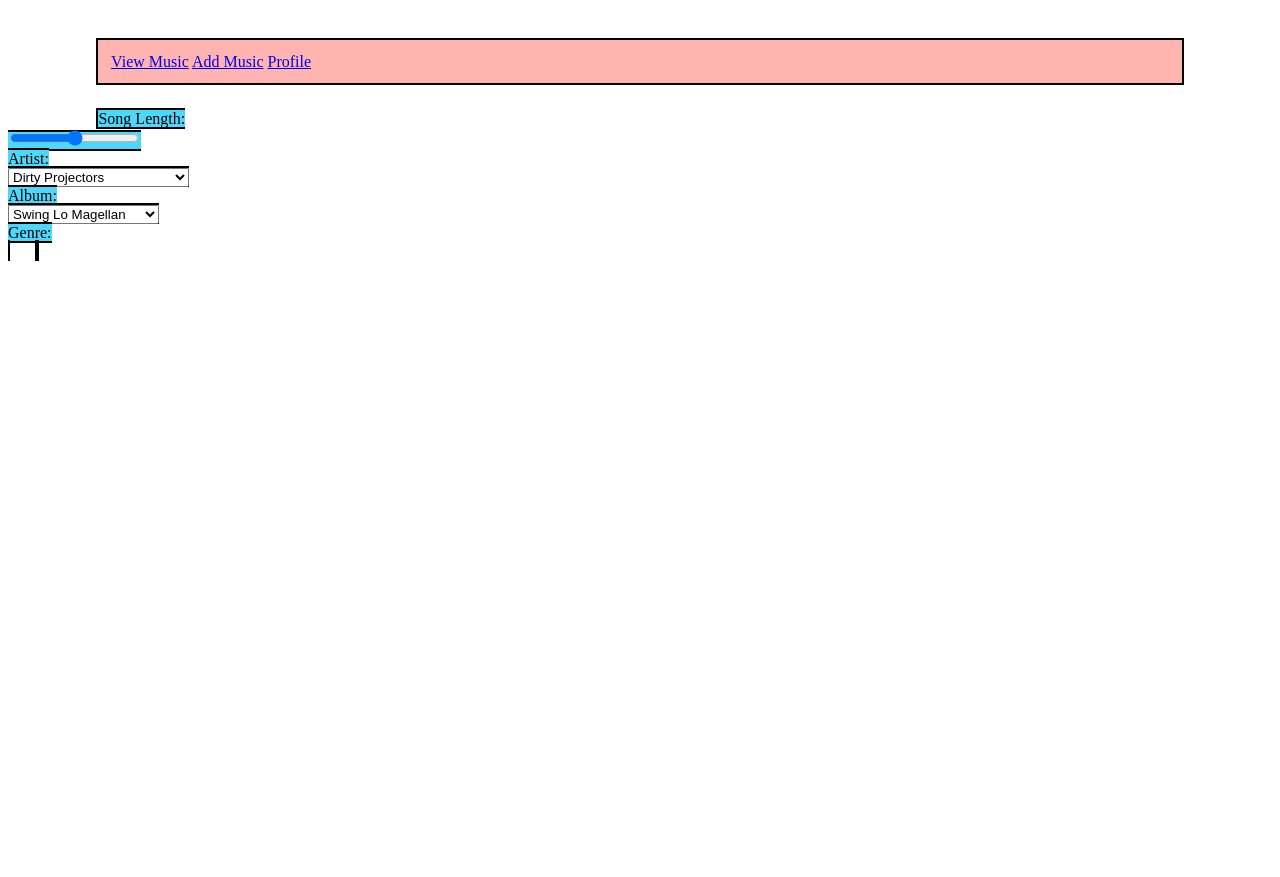
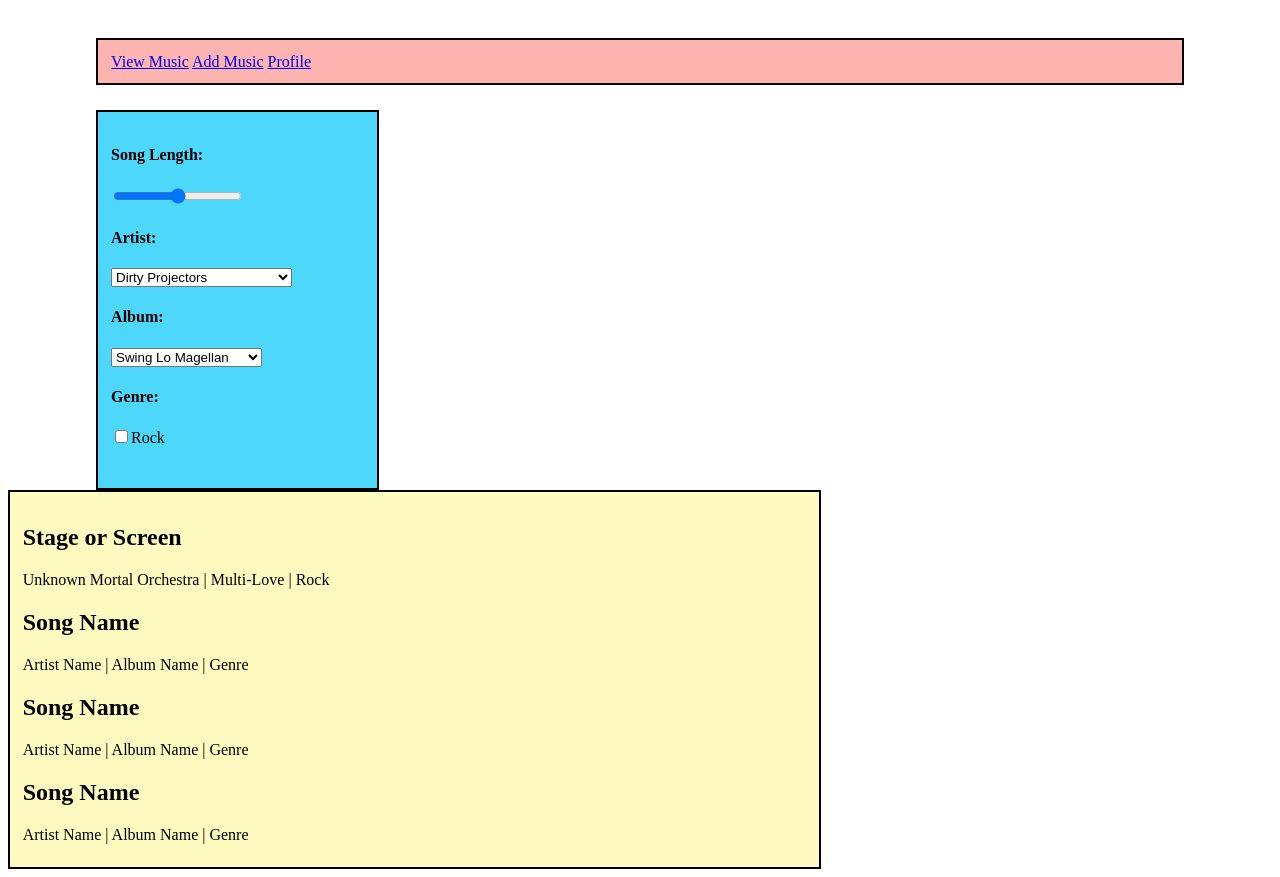
Before and after one commit to m-tambo/freakin-music-history, a plain HTML site: page index.html in a window 1280 px wide. Before the commit the page ends 800 px from the top, so only its background shows below. Drawn offline with Linux system fonts and the light colour scheme.

Commit message:
adding playlist

```diff
--- a/index.html
+++ b/index.html
@@ -8,24 +8,28 @@
 </head>
 
 <body>
+   <div>
+
+   <!-- nav bar -->
       <nav>
          <a href="#">View Music</a>
          <a href="#">Add Music</a>
          <a href="#">Profile</a>
       </nav>
 
+   <!-- sidebar -->
       <div id="sidebar">
-      Song Length: <br>
-      <input type="range" /><br>
-      Artist:<br>
+         <h4>Song Length: </h4>
+         <input type="range" />
+         <h4>Artist: </h4>
          <select>
             <option>Dirty Projectors</option>
             <option>Mild High Club</option>
             <option>Unknown Mortal Orchestra</option>
             <option>Xenia Rubinos</option>
             <option>Hiatus Kaiyote</option>
-      </select><br>
-      Album: <br>
+         </select>
+         <h4>Album: </h4>
          <select>
             <option>Swing Lo Magellan</option>
             <option>Bitte Orca</option>
@@ -35,14 +39,23 @@
             <option>Tawk Tomohawk</option>
             <option>Choose your Weapon</option>
             <option>Black Terry Cat</option>
-      </select><br>
-      Genre: <br>
+         </select>
+         <h4>Genre: </h4>
+         <label><input type="checkbox" />Rock</label>
+      </div>
+
+   <!-- playlist -->
+      <div id="playlist">
+         <h2>Stage or Screen</h2>
+         <p>   Unknown Mortal Orchestra   |   Multi-Love   |   Rock   </p>
+         <h2>Song Name</h2>
+         <p>   Artist Name   |   Album Name   |   Genre   </p>
+         <h2>Song Name</h2>
+         <p>   Artist Name   |   Album Name   |   Genre   </p>
+         <h2>Song Name</h2>
+         <p>   Artist Name   |   Album Name   |   Genre   </p>
+      </div>
 
    </div>
-
-   <div id="playlist">
-
-   </div>
-
 </body>
 </html>
--- a/styles.css
+++ b/styles.css
@@ -1,6 +1,6 @@
 /* overall styling */
 body {
-
+   /*display: inline;*/
 }
 
 /* nav bar styling */
@@ -13,18 +13,20 @@ nav {
 
 /* side bar styling*/
 #sidebar {
-   display: inline;
    margin: 0 2% 0 7%;
    border: 2px solid black;
-   width: 30%;
+   padding: 1% 1%;
+   width: 20%;
+   height: 350px;
    background-color: #4DD7FA;
 }
 
 /* playlist styling */
 #playlist {
-   display: inline;
    margin: 0 7% 0 0;
    border: 2px solid black;
+   padding: 1% 1%;
    width: 62%;
+   height: 350px;
    background-color: #FEFAC0;
 }
```
Lines whose indentation alone changed are shown as unchanged.
